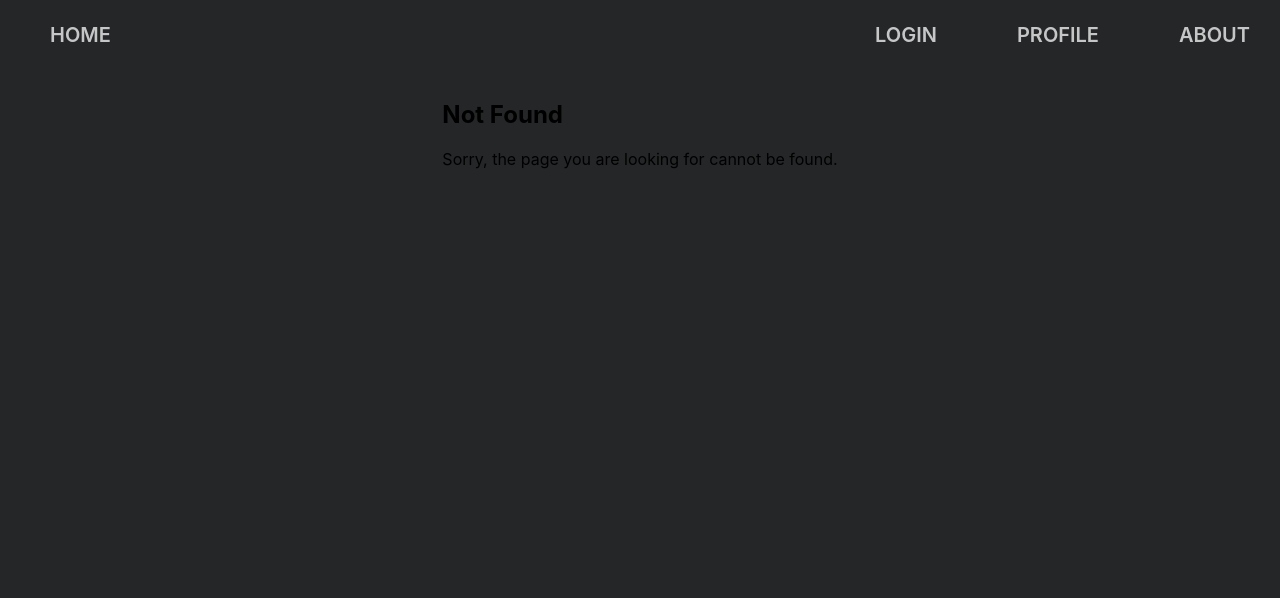
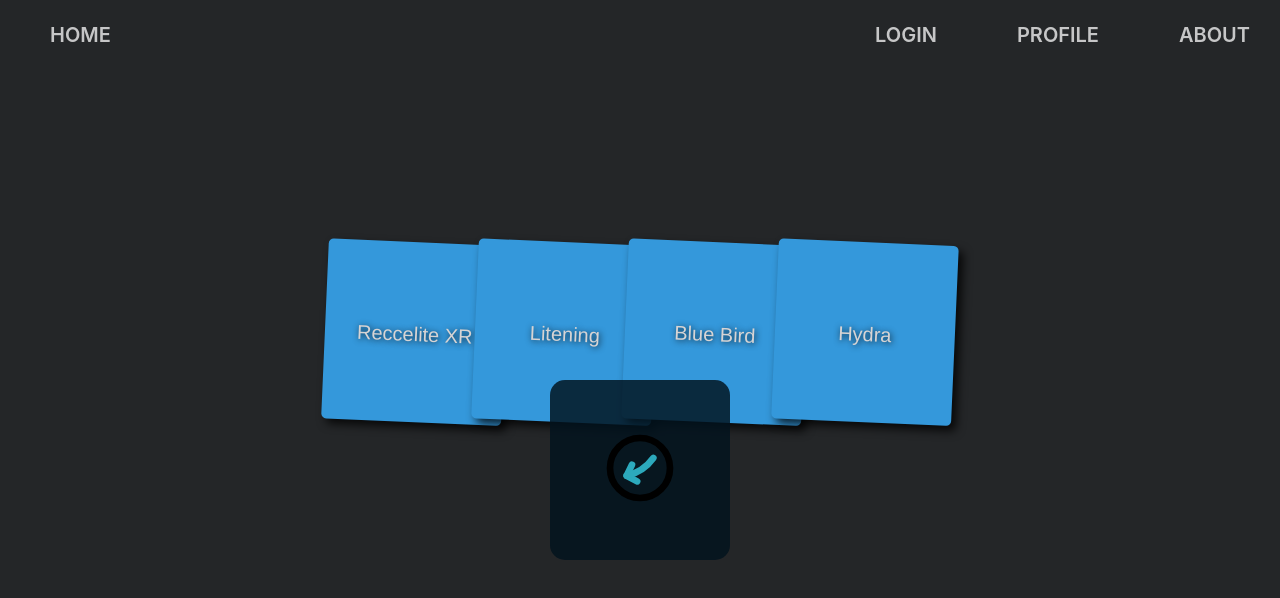
Before and after one commit to ozalboher/IntegratorPortal, a React (Create React App) app in the folder my-app/: page /project-select/Connectors in a window 1280 px wide. Before the commit this address had no page. Shown: the top 598 px of the page. Built offline with nearby package versions, Linux system fonts and the light colour scheme.

Commit message:
Links to profile-select have /:id

```diff
--- a/my-app/package.json
+++ b/my-app/package.json
@@ -35,5 +35,8 @@
       "last 1 firefox version",
       "last 1 safari version"
     ]
+  },
+  "devDependencies": {
+    "@babel/plugin-proposal-private-property-in-object": "^7.21.11"
   }
 }
--- a/my-app/src/App.jsx
+++ b/my-app/src/App.jsx
@@ -10,6 +10,7 @@ import { Connectors } from './Views/Connectors/Connectors';
 import { Modal } from './Components/Modal/Modal';
 import { Login } from './Components/Login/Login';
 import { SignUp } from './Components/SignUp/SignUp';
+import { ProjectSelect } from './Views/ProjectSelect/ProjectSelect';
 
 const App = () => {
 
@@ -62,6 +63,7 @@ const App = () => {
             <Route path="/about" element={<AboutPage />} />
             <Route path="/profile" element={<ProfilePage />} />
             <Route path="/connectors" element={<Connectors />} />
+            <Route path="/project-select/:id" element={<ProjectSelect />} />
             <Route path="*" element={<NotFound />} />
           </Routes>
           {showModal && (
--- a/my-app/src/Components/CircleMenu/CircleMenu.css
+++ b/my-app/src/Components/CircleMenu/CircleMenu.css
@@ -83,7 +83,7 @@
 .menu-label {
   display: none;
   color: rgb(215, 212, 212);
-  text-shadow: #0e1e2c 2px 2px 4px;
+  text-shadow: #0e1e2c 1px 1px 6px;
   font-size: 20px;
   margin-top: 5px;
   opacity: 0;
--- a/my-app/src/Components/CircleMenu/CircleMenu.jsx
+++ b/my-app/src/Components/CircleMenu/CircleMenu.jsx
@@ -6,14 +6,17 @@ import "./CircleMenu.css";
 
 export const CircleMenu = ({items, backBtn}) => {
   const [isOpen, setIsOpen] = useState(true);
-
+  let destinationLink = '';
   const toggleMenu = () => {
     if (!backBtn) setIsOpen(!isOpen);
     else {
       window.history.back();
     }
   };
-
+  const test = (x) => {
+    destinationLink = x;
+    console.log(destinationLink);
+  }
 
   return (
     <div className="page-content-center">
@@ -23,8 +26,9 @@ export const CircleMenu = ({items, backBtn}) => {
       </button>
       <div className={`circle-menu ${isOpen ? "open" : ""}`}>
         {items.map((item, index) => (
-          <Link key={index} to={item.link}>
-            <button
+          <Link key={index} to={{ pathname: item.link + "/" + item.label}}>
+
+            <button onClick={() => test(item.label)}
               className="circle-menu-item"
               style={{
                 transform: `rotate(${2.5}deg) translate(50px)`,
--- a/my-app/src/Views/Connectors/Connectors.jsx
+++ b/my-app/src/Views/Connectors/Connectors.jsx
@@ -14,7 +14,7 @@ export const Connectors = () => {
       { label: "Hydra", link: "/profile" },
   ];
 
-  console.log(document.referrer);
+
 
 
   return (
--- a/my-app/src/Views/HomePage/HomePage.jsx
+++ b/my-app/src/Views/HomePage/HomePage.jsx
@@ -5,10 +5,10 @@ import "./HomePage.css";
 export const HomePage = () => {
 
   const menuItems = [
-    { label: "ECU", link: "/search" },
-    { label: "Umbilical", link: "/profile" },
+    { label: "ECU", link: "/project-select" },
+    { label: "Umbilical", link: "/project-select" },
     { label: "Harnesses", link: "/project-select" },
-    { label: "Connectors", link: "/connectors" },
+    { label: "Connectors", link: "/project-select" },
 ];
 
   return (
--- a/my-app/src/Views/ProjectSelect/ProjectSelect.jsx
+++ b/my-app/src/Views/ProjectSelect/ProjectSelect.jsx
@@ -1,18 +1,20 @@
 import React from "react";
 import { useState } from "react";
 import { CircleMenu } from "../../Components/CircleMenu/CircleMenu";
-import { Link } from "react-router-dom"; // Import Link from React Router
+import { Link, useParams } from "react-router-dom"; // Import Link from React Router
 import './ProjectSelect.css';
 
-export const ProjectSelect = () => {
+export const ProjectSelect = (props) => {
+  const { id } = useParams(); // Get the ID from the URL (Harnesses, ECU, etc.)
+  console.log(id);
+
   const backBtn = true;
   const menuItems = [
-      { label: "Reccelite XR", link: "/search" },
-      { label: "Litening", link: "/profile" },
-      { label: "Blue Bird", link: "/profile" },
-      { label: "Hydra", link: "/profile" },
+      { label: "Reccelite XR", link: "/profile" },
+      { label: "Litening", link: "/Litening/:id" },
+      { label: "Blue Bird", link: "/Blue Bird/:id" },
+      { label: "Hydra", link: "/Hydra/:id" },
   ];
-
 
     return (
       <>
```
Also changed, not shown: 1 other file (tests, documents, lock files or other folders).
